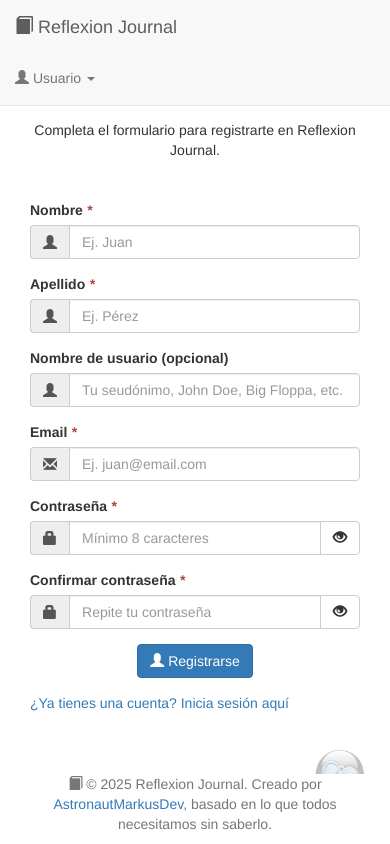
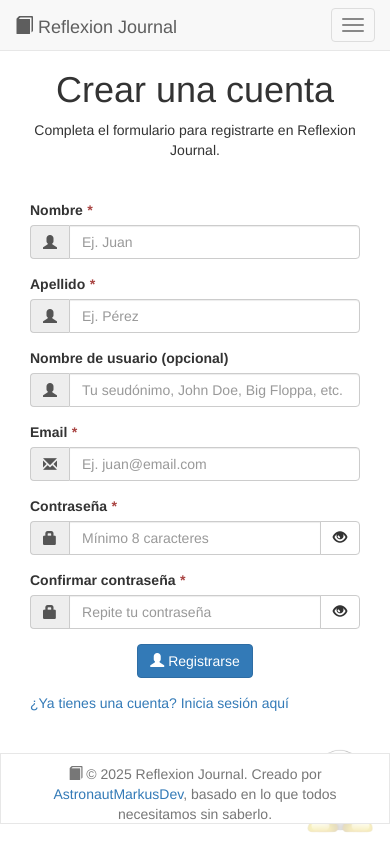
Before and after one commit to AstronautMarkus/reflexion-journal, a Flask app: page /register in a window 390 px wide. Run offline with Flask 3, Linux system fonts and the light colour scheme; some libraries are stand-ins or nearby versions.

Commit message:
refactor: moved footer on bottom always, added responsive style on navbar and fixed body.

```diff
--- a/reflexion-journal/app/templates/base/base.html
+++ b/reflexion-journal/app/templates/base/base.html
@@ -9,7 +9,8 @@
     <title>{% block title %} {% endblock %}</title>
     {% block head %}{% endblock %}
 </head>
-<body>
+<body style="min-height: 100vh; display: flex; flex-direction: column; margin-bottom: 0;">
+    <div class="main-content" style="flex: 1 0 auto; display: flex; flex-direction: column;">
         {% include 'base/components/navbar.html' %}
         <div class="container" style="margin-top: 50px;">
             {% with messages = get_flashed_messages(with_categories=true) %}
@@ -39,6 +40,7 @@
             {% endwith %}
             {% block content %}{% endblock %}
         </div>
+    </div>
     {% include 'base/components/footer.html' %}
     <img src="{{ url_for('static', filename='img/booktux.png')}}" alt="" class="booktux-bg">
     {% block scripts %}{% endblock %}
--- a/reflexion-journal/app/templates/base/components/footer.html
+++ b/reflexion-journal/app/templates/base/components/footer.html
@@ -1,6 +1,6 @@
-<footer class="footer footer-fixed" style="position: fixed; left: 0; bottom: 0; width: 100%; z-index: 100; background: #fff;">
+<footer class="footer navbar navbar-default" style="border-top: 1px solid #e7e7e7; margin-top: 40px;">
     <div class="container">
-        <p class="text-muted text-center">
+        <p class="text-muted text-center" style="margin: 10px 0;">
             <span class="glyphicon glyphicon-book" aria-hidden="true"></span>
             &copy; <span id="current-year"></span> Reflexion Journal. Creado por <a href="https://astronautmarkus.dev" target="_blank">AstronautMarkusDev</a>, basado en lo que todos necesitamos sin saberlo.
         </p>
@@ -10,3 +10,24 @@
 <script>
     document.getElementById('current-year').textContent = new Date().getFullYear();
 </script>
+<style>
+    html, body {
+        height: 100%;
+    }
+    body {
+        min-height: 100vh;
+        display: flex;
+        flex-direction: column;
+        margin-bottom: 0;
+    }
+    .footer {
+        margin-top: auto;
+        background: #fff;
+        z-index: 1030;
+    }
+    @media (max-width: 767px) {
+        .footer {
+            font-size: 14px;
+        }
+    }
+</style>
--- a/reflexion-journal/app/templates/base/components/navbar.html
+++ b/reflexion-journal/app/templates/base/components/navbar.html
@@ -1,12 +1,20 @@
 <nav class="navbar navbar-default navbar-fixed-top" style="z-index: 1030;">
     <div class="container-fluid">
         <div class="navbar-header">
+
+            <button type="button" class="navbar-toggle collapsed" data-toggle="collapse" data-target="#navbar-main" aria-expanded="false">
+                <span class="sr-only">Toggle navigation</span>
+                <span class="icon-bar"></span>
+                <span class="icon-bar"></span>
+                <span class="icon-bar"></span>
+            </button>
             <a class="navbar-brand" href="{{ url_for('main.home') }}">
                 <span class="glyphicon glyphicon-book" aria-hidden="true"></span>
                 Reflexion Journal
             </a>
         </div>
 
+        <div class="collapse navbar-collapse" id="navbar-main">
             {% if current_user.is_authenticated %}
             <ul class="nav navbar-nav">
                 <li><a href="{{ url_for('main.home') }}"><span class="glyphicon glyphicon-home"></span> Inicio</a></li>
@@ -26,7 +34,7 @@
                                 {{ current_user.first_name }} {{ current_user.last_name }}
                             {% endif %}
                         {% else %}
-                        Usuario
+                            Acceder
                         {% endif %}
                         <span class="caret"></span>
                     </a>
@@ -44,4 +52,5 @@
                 </li>
             </ul>
         </div>
+    </div>
 </nav>
```
Lines whose indentation alone changed are shown as unchanged.
